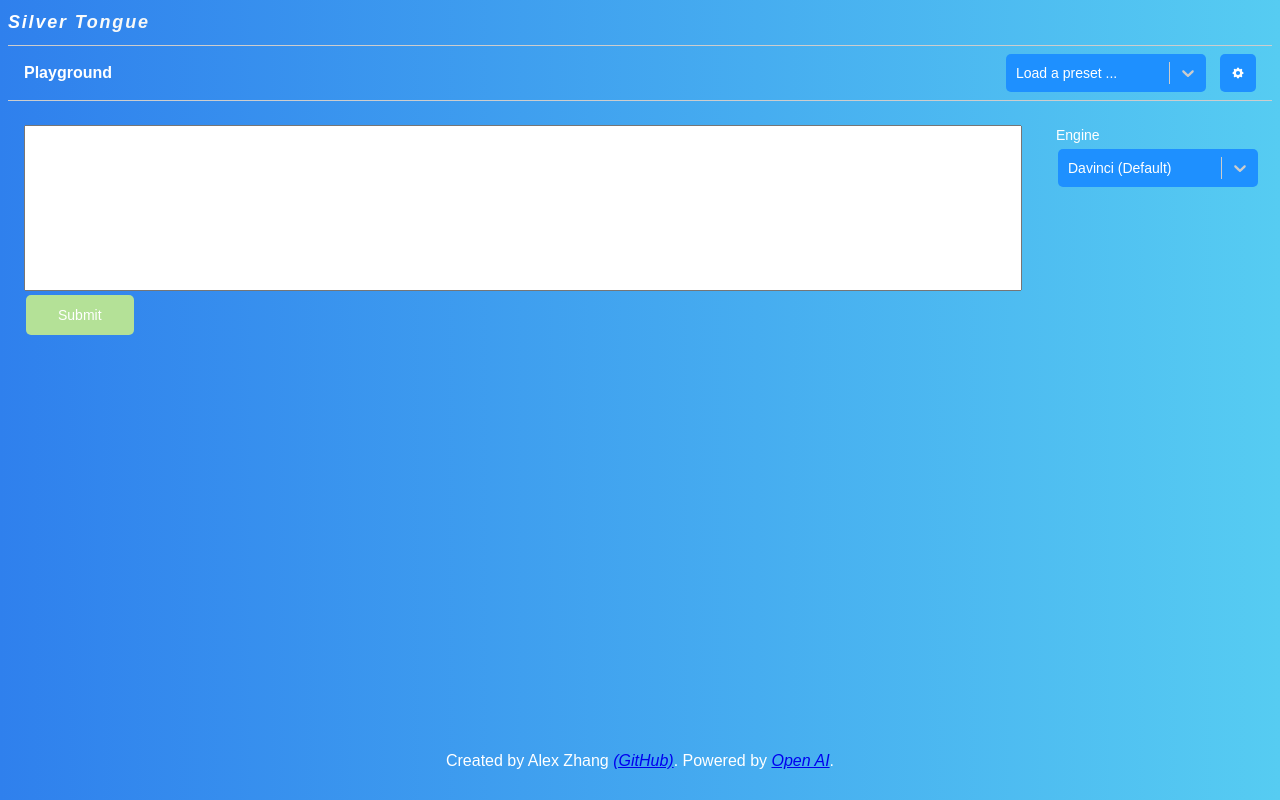
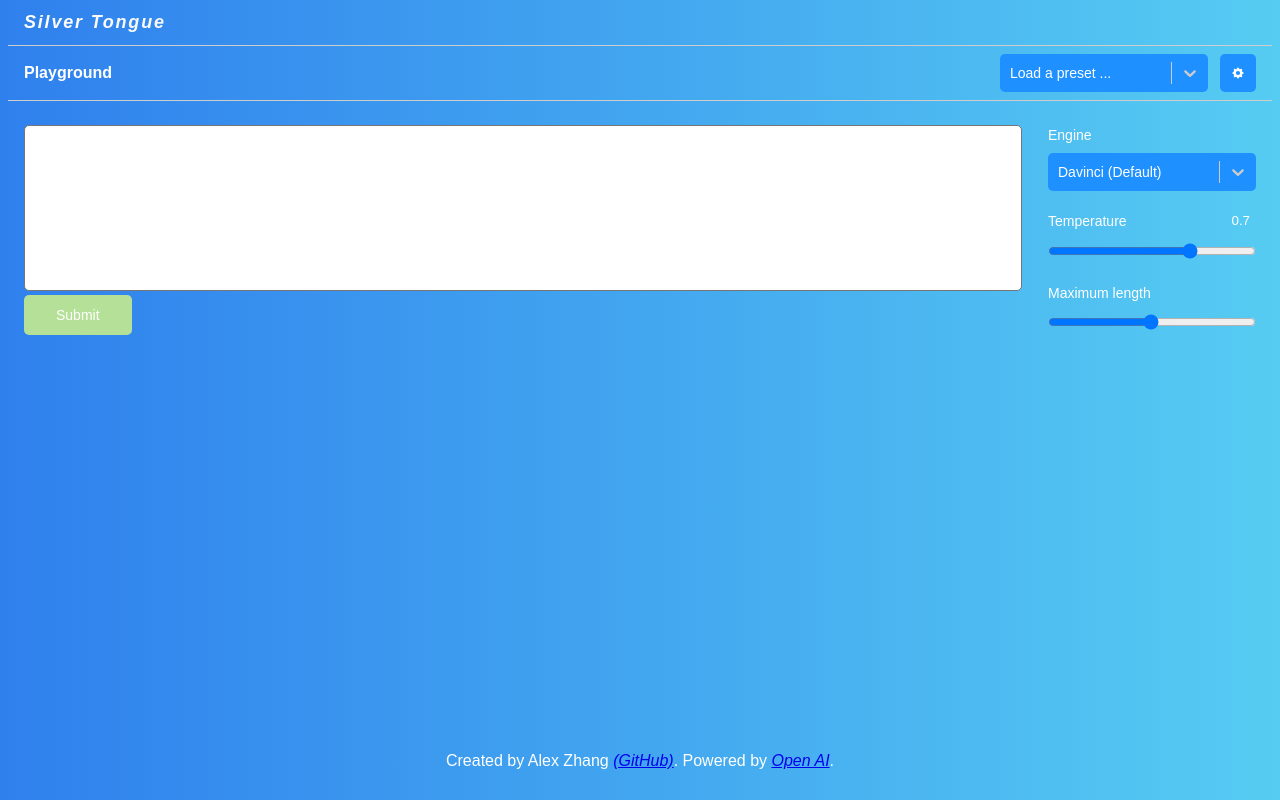
Before and after one commit to superzzp/VisualTale-AI, a React (Create React App) app: page / in a window 1280 px wide. Built offline with nearby package versions, Linux system fonts and the light colour scheme.

Commit message:
add sliders UI

```diff
--- a/src/components/Selector.js
+++ b/src/components/Selector.js
@@ -2,7 +2,6 @@ import styled from "styled-components";
 import Select from 'react-select';
 
 function Selector (props) {
-
     const customSelectStyles = {
         option: (provided) => ({
           ...provided,
@@ -13,14 +12,14 @@ function Selector (props) {
         }),
         control: (provided) => ({
           ...provided,
-          width: 200,
+          width: 208,
           height: 30,
           backgroundColor: 'DodgerBlue',
           color: 'white',
           border: "none",
           boxShadow: "none",
           borderRadius: "5px",
-          fontSize: "14px"
+          fontSize: "14px",
         }),
         placeholder: (defaultStyles) => ({
           ...defaultStyles,
@@ -44,7 +43,6 @@ function Selector (props) {
 
 const MainSelector = styled.div`
     display: inline-block;
-    margin: 4px 2px;
 `
 
 export default Selector;
--- a/src/services/LocalStorage.js
+++ b/src/services/LocalStorage.js
@@ -47,6 +47,7 @@ function clearLocalStorage() {
         console.log('local storage not supported.')
     }
 }
+
 export const LocalStorage = {
     saveResultToLocalStorage,
     loadResultsFromLocalStorage,
--- a/src/utils/SelectorOptions.js
+++ b/src/utils/SelectorOptions.js
@@ -7,7 +7,7 @@ const inputDataModel = [
 
 const promptPresets = [
     { value: 'Write a science fiction where a famous chef opens a restaurant in space.', label: 'Write a story'},
-    { value: 'Write a three minute speech about climate change.', label: 'Write a speech'},
+    { value: 'Write a three minutes speech about climate change.', label: 'Write a speech'},
     { value: 'Write a poem about Canada.', label: 'Write a poem'},
     { value: 'Summarize this for a second-grade student: \n\nJupiter is the fifth planet from the Sun and the largest in the Solar System. It is a gas giant with a mass one-thousandth that of the Sun, but two-and-a-half times that of all the other planets in the Solar System combined. Jupiter is one of the brightest objects visible to the naked eye in the night sky, and has been known to ancient civilizations since before recorded history. It is named after the Roman god Jupiter.[19] When viewed from Earth, Jupiter can be bright enough for its reflected light to cast visible shadows,[20] and is on average the third-brightest natural object in the night sky after the Moon and Venus.', label: 'Summarize for a 2nd grader' },
     { value: 'Translate this into 1. French, 2. Spanish and 3. Japanese: \n\nWhat rooms do you have available?\n\n1.', label: 'English to other languages' },
--- a/src/views/FunWithAI.css
+++ b/src/views/FunWithAI.css
@@ -79,7 +79,7 @@ body {
 }
 
 .parameter-panel {
-  margin: 0px 24px;
+  margin: 0px 16px;
 }
 
 .parameter-panel-grid {
@@ -92,16 +92,66 @@ body {
   margin-bottom: 8px;
 }
 
+.control-label-with-indicator {
+  display: flex;
+  align-items: center;
+}
+
+.cli-left {
+  flex: 1 0 auto;
+}
+
+.cli-right {
+  flex: 0 1 auto;
+  width: 46px;
+  padding: 4px 5px 3px;
+  line-height: 15px;
+  text-align: right;
+  font-variant: tabular-nums;
+}
+
+.text-input {
+  background-clip: padding-box;
+  background-color: transparent;
+  color: white;
+  border: 1px solid transparent;
+  border-radius: 3px;
+  display: inline-block;
+  font-weight: 400;
+  line-height: 1.4;
+  margin: 0;
+  transition: border-color .15s ease-in-out,box-shadow .15s ease-in-out;
+  vertical-align: top;
+}
+
+.text-input:hover {
+  border-color: dodgerblue;
+}
+
+.text-input:focus {
+  border-color: royalblue;
+  outline: none;
+  box-shadow: 0 0 3px #719ECE;
+}
+
 .body-small {
   font-size: 14px;
   font-weight: 400;
   line-height: 20px;
 }
 
+.control-slider-container{
+  margin-top: 0.5em;
+}
+.control-slider{
+  width: 100%;
+  margin: 0px;
+}
+
+
 #main-content form {
   margin-bottom: 60px;
 }
-
 
 #credits {
   position: fixed;
@@ -112,7 +162,7 @@ body {
 }
 
 #app-header{
-  padding: 4px 16px;
+  padding: 8px 16px;
   display: grid;
   grid-gap: 12px;
   grid-template-columns: 1fr auto auto;
@@ -124,17 +174,12 @@ body {
 }
 
 #app-header button {
-  background-color: DodgerBlue; /* Blue background */
   border: none; /* Remove borders */
   color: white; /* White text */
   padding: 10px 11px 11px 11px; /* Some padding */
   font-size: 14px; /* Set a font size */
   cursor: pointer; /* Mouse pointer on hover */
   border-radius: 5px;
-}
-
-#app-header button:hover {
-  background-color: royalblue
 }
 
 #app-header button svg{
@@ -145,16 +190,12 @@ body {
 #pg-title {
   margin: 0px;
 }
-/*
-10a37f
-1a7f64 */
-#submit-button{
+
+.action-button {
   background-color:#B4E197;
-  /* left: 0px;
-  right: auto; */
 }
 
-#submit-button:hover{
+.action-button:hover {
   background-color: #83BD75;
 }
 
@@ -162,7 +203,6 @@ body {
    main_content */
 .button {
   /* position: absolute; */
-  background-color: DodgerBlue;
   border: none;
   color: white;
   padding: 12px 32px;
@@ -170,15 +210,19 @@ body {
   text-decoration: none;
   display: inline-block;
   font-size: 14px;
-  margin: 4px 2px;
+  margin: 4px 0px;
   cursor: pointer;
   border-radius: 5px;
   /* right: 10px; */
 }
+.regular-button {
+  background-color: DodgerBlue;
+}
 
-.button:hover {
+.regular-button:hover {
   background-color: royalblue
 }
+
 
 .bottom-grey-bd {
   border-bottom: 1px solid #CDCDCD;
@@ -189,12 +233,13 @@ body {
 }
 
 /* Dynamically sized textarea */
-textarea {
+.text-area {
   display: block;
   height: auto;
   width: 99%;
   resize: none;
   font-size: 14px;
+  border-radius: 5px;
 }
 
 /* Animated Title */
@@ -207,6 +252,7 @@ h1 {
   animation: typing 3.5s steps(30, end), blink-caret 0.5s step-end 8;
   margin-top: 0.67em;
   margin-bottom: 0.67em;
+  margin-left: 16px;
   /* Add gradient to font */
   /* background: linear-gradient(to right, #616161, #9bc5c3);  */
 
--- a/src/views/FunWithAI.js
+++ b/src/views/FunWithAI.js
@@ -21,11 +21,15 @@ function FunWithAI() {
 
   // States
   const [inputText, setInputText] = useState("");
-  const [selectedDataModel, setDataModel] = useState('text-davinci-002');
   const [displayNotice, setDisplayNotice] = useState(true);
   const [displayResponses, setDisplayResponses] = useState(false);
   const [loading, setLoading] = useState(false);
   const [resultsList, setResultsList] = useState([]);
+
+  // Hyperparameter states
+  const [selectedDataModel, setDataModel] = useState('text-davinci-002');
+  const [selectedTemperature, setTemperature] = useState(0.7);
+  const [selectedMaxResTokenLength, setMaxResTokenLength] = useState(256);
 
   // Helper functions
   function addResultToUI(currID, inputText, responseText) {
@@ -101,7 +105,7 @@ function FunWithAI() {
             <Selector placeholderText={"Load a preset ..."} onSelectorChange={updateSelectedPreset} options={promptPresets}></Selector>
         </div>
         <div>
-          <button>
+          <button className='regular-button'>
             <svg stroke="currentColor" fill="currentColor" strokeWidth="0" viewBox="0 0 20 20" height="1em" width="1em" xmlns="http://www.w3.org/2000/svg"><path fillRule="evenodd" d="M11.49 3.17c-.38-1.56-2.6-1.56-2.98 0a1.532 1.532 0 01-2.286.948c-1.372-.836-2.942.734-2.106 2.106.54.886.061 2.042-.947 2.287-1.561.379-1.561 2.6 0 2.978a1.532 1.532 0 01.947 2.287c-.836 1.372.734 2.942 2.106 2.106a1.532 1.532 0 012.287.947c.379 1.561 2.6 1.561 2.978 0a1.533 1.533 0 012.287-.947c1.372.836 2.942-.734 2.106-2.106a1.533 1.533 0 01.947-2.287c1.561-.379 1.561-2.6 0-2.978a1.532 1.532 0 01-.947-2.287c.836-1.372-.734-2.942-2.106-2.106a1.532 1.532 0 01-2.287-.947zM10 13a3 3 0 100-6 3 3 0 000 6z" clipRule="evenodd"></path></svg>
           </button>
         </div>
@@ -109,9 +113,9 @@ function FunWithAI() {
       <div className='pg-body'>
         <div className="pg-left">
           <form onSubmit={onTextFormSubmit}>
-            <textarea rows="10" value={inputText} onChange={(e) => setInputText(e.target.value)}></textarea>
+            <textarea className="text-area" rows="10" value={inputText} onChange={(e) => setInputText(e.target.value)}></textarea>
             {/* <Selector placeholderText={"Data model (optional)"} onSelectorChange={updateDataModel} options={inputDataModel}></Selector> */}
-            <button disabled={loading} id="submit-button" className="button" type="submit">Submit</button>
+            <button disabled={loading} className={["button", "action-button"].join(" ")}  type="submit">Submit</button>
           </form>
           {/* {displayNotice ?
           <TextAnimation></TextAnimation>
@@ -124,7 +128,7 @@ function FunWithAI() {
                 {resultsList.slice(0).reverse().map((item) => {
                   return (<TwoColsGrid key={item.id} prompt={item.prompt} response={item.response}></TwoColsGrid>)
                 })}
-                <button className="button" onClick={clearResults}>Clear Results</button>
+                <button className={["button", "action-button"].join(" ")} onClick={clearResults}>Clear Results</button>
               </div>
             </div>
             : null}
@@ -135,18 +139,27 @@ function FunWithAI() {
             <div className='parameter-panel'>
               <div className='parameter-panel-grid'>
                 <div>
-                  <div className={["body-small", "control-panel"].join(" ")}>Engine</div>
+                  <div className={["body-small", "control-label"].join(" ")}>Engine</div>
                   <Selector onSelectorChange={updateDataModel} options={inputDataModel} default={inputDataModel[0]}></Selector>
                 </div>
-                {/* <div>
-                  Control 2
+                <div>
+                  <div className='control-label-with-indicator'>
+                    <span className={["body-small", "cli-left"].join(" ")}>Temperature</span>
+                    <input className={["cli-right", "text-input"].join(" ")} value={selectedTemperature} onChange={(e) => setTemperature(e.target.value)}></input>
+                  </div>
+                  <div className='control-slider-container'>
+                    <input className='control-slider' type="range" min="0" max="1" step="0.01" value={selectedTemperature} onChange={(e) => setTemperature(e.target.value)}></input>
+                  </div>
                 </div>
                 <div>
-                  Control 3
+                  <div className='control-label-with-indicator'>
+                    <span className={["body-small", "cli-left"].join(" ")}>Maximum length</span>
+                    <input className={["cli-right", "text-input"].join(" ")}></input>
+                  </div>
+                  <div className='control-slider-container'>
+                    <input className='control-slider' type="range" min="1" max="100" id="myRange"></input>
+                  </div>
                 </div>
-                <div>
-                  Control 4
-                </div> */}
               </div>
             </div>
           </div>
```
